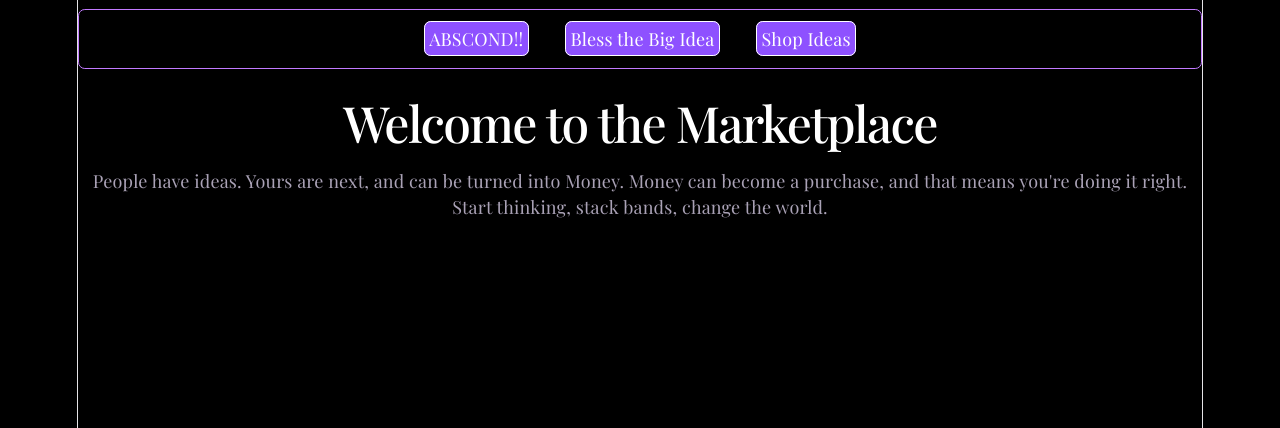
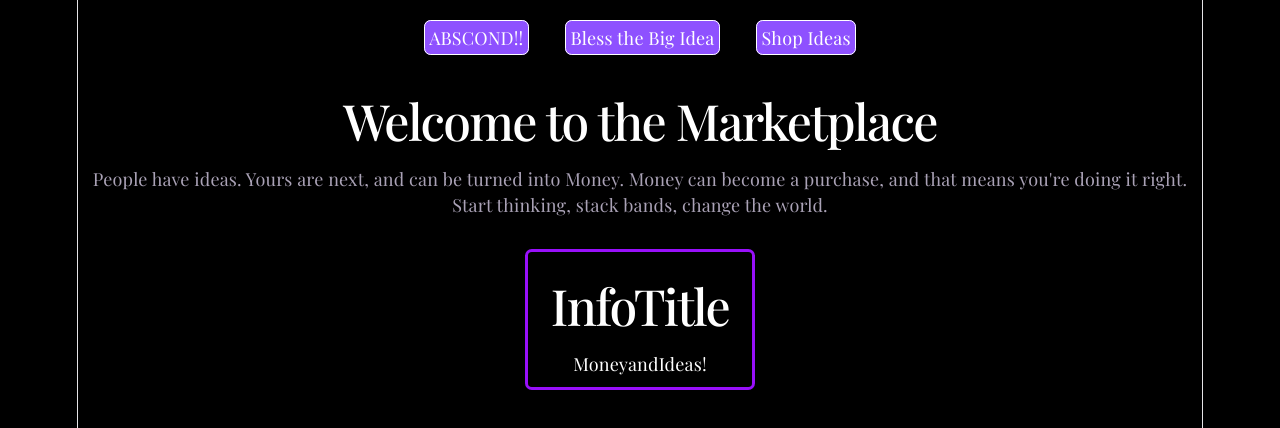
Before and after one commit to GubbyGloobus/gubbygloobus.github.io, a React (Vite) app in the folder MarketplaceOfIdeas/: page / in a window 1280 px wide. Shown: the top 428 px of the page. Built offline with nearby package versions, Linux system fonts and the light colour scheme; a web font is replaced by a local one.

Commit message:
started info card, minor changes

```diff
--- a/MarketplaceOfIdeas/package.json
+++ b/MarketplaceOfIdeas/package.json
@@ -24,6 +24,7 @@
     "eslint": "^9.39.4",
     "eslint-plugin-react-hooks": "^7.0.1",
     "eslint-plugin-react-refresh": "^0.5.2",
+    "gh-pages": "^6.3.0",
     "globals": "^17.4.0",
     "vite": "^8.0.1"
   }
--- /dev/null
+++ b/MarketplaceOfIdeas/src/components/infocard.jsx
@@ -0,0 +1,11 @@
+import { Link } from "react-router-dom";
+
+export default function InfoCard() {
+
+return(
+    <div className='inline-block px-5 my-7 justify-center flex-col border-3 rounded-md border-purple-600 text-white p-2'>
+        <h1>InfoTitle</h1>
+        <p>MoneyandIdeas!</p>
+    </div>
+)
+}
--- a/MarketplaceOfIdeas/src/components/navbar.jsx
+++ b/MarketplaceOfIdeas/src/components/navbar.jsx
@@ -4,7 +4,7 @@ export default function NavBar() {
     const linkclasses = "mx-4 p-1 border rounded-md bg-violet-500 hover:bg-violet-600 focus:outline-2 focus:outline-offset-2 focus:outline-violet-500 active:bg-violet-700"
 
     return (
-        <div className="my-2 py-3.5 border rounded-md border-purple-400 justify-center text-white">
+        <div className="my-2 py-3.5 justify-center text-white">
             <Link className={linkclasses} to="/">ABSCOND!!</Link>
             <Link className={linkclasses} to="/BigIdea">Bless the Big Idea</Link>
             <Link className={linkclasses} to="/ShopIdeas">Shop Ideas</Link>
--- a/MarketplaceOfIdeas/src/components/shopcard.jsx
+++ b/MarketplaceOfIdeas/src/components/shopcard.jsx
@@ -1,4 +1,5 @@
 import kgb from '../assets/images/kgbimpressed.jpeg'
+
 export default function ShopCard() {
 
     return(
--- a/MarketplaceOfIdeas/src/pages/Home.jsx
+++ b/MarketplaceOfIdeas/src/pages/Home.jsx
@@ -1,4 +1,5 @@
 import { Link } from "react-router-dom";
+import InfoCard from "../components/infocard";
 
 export default function Home() {
    //The big idea is the central worshipped figure. It gives ideas form and monetary value.
@@ -6,6 +7,9 @@ export default function Home() {
         <div>
             <h1>Welcome to the Marketplace</h1>
             <p>People have ideas. Yours are next, and can be turned into Money. Money can become a purchase, and that means you're doing it right. Start thinking, stack bands, change the world.</p>
+            <div className="justify-center">
+                <InfoCard/>
+            </div>
         </div>
     )
 }
```
Also changed, not shown: 1 other file (tests, documents, lock files or other folders).
